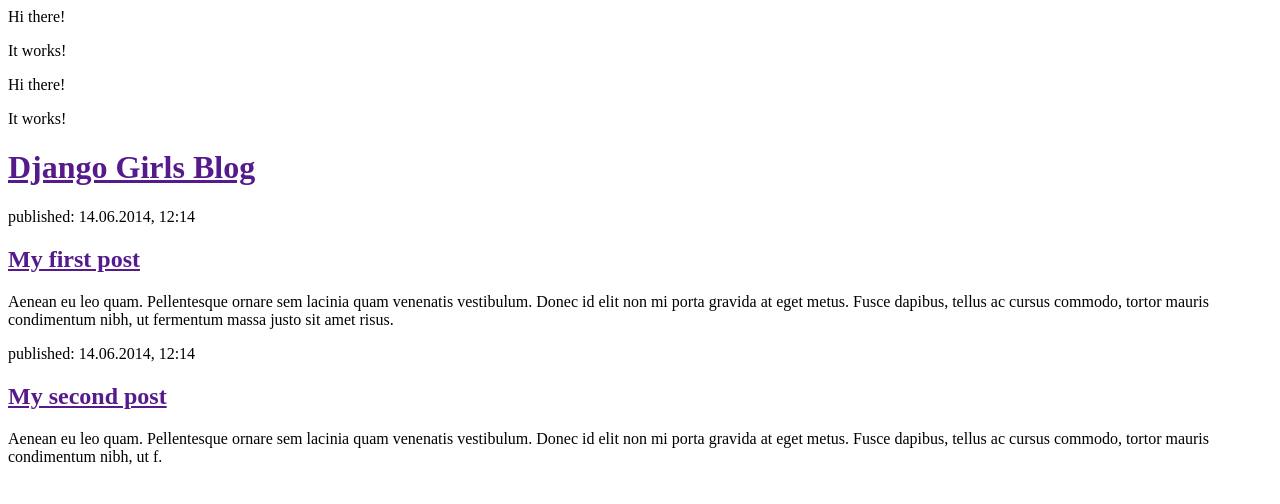
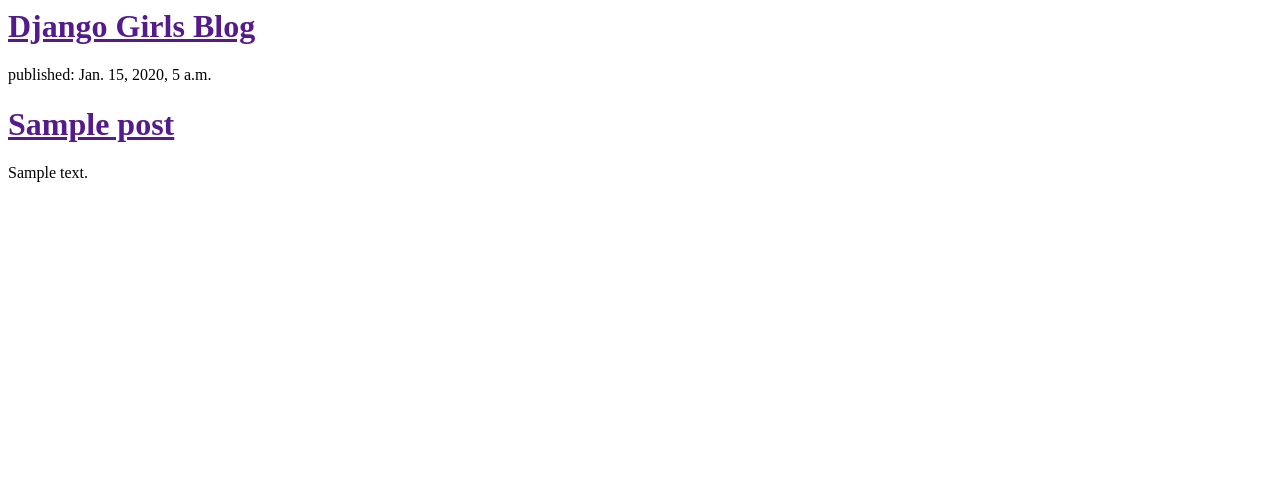
Before and after one commit to qveenimani890/myfirst-blog, a Django app: template blog/templates/blog/post_list.html in a window 1280 px wide. Shown: the top 504 px of the page. Run offline with Django 3.2, Linux system fonts and the light colour scheme; the template is opened without the code that fills it: values that come from a table or form of the project are taken from there, others are empty; tables that the repository leaves empty hold one stand-in row (values such as "Sample post").

Commit message:
Modified templates to display posts from database.

```diff
--- a/blog/templates/blog/post_list.html
+++ b/blog/templates/blog/post_list.html
@@ -1,16 +1,4 @@
-<html>
-    <p>Hi there!</p>
-    <p>It works!</p>
-</html>
-<html>
-    <head>
-        <title>Ola's blog</title>
-    </head>
-    <body>
-        <p>Hi there!</p>
-        <p>It works!</p>
-    </body>
-</html>
+
 <html>
     <head>
         <title>Django Girls blog</title>
@@ -20,15 +8,12 @@
             <h1><a href="">Django Girls Blog</a></h1>
         </div>
 
-        <div>
-            <p>published: 14.06.2014, 12:14</p>
-            <h2><a href="">My first post</a></h2>
-            <p>Aenean eu leo quam. Pellentesque ornare sem lacinia quam venenatis vestibulum. Donec id elit non mi porta gravida at eget metus. Fusce dapibus, tellus ac cursus commodo, tortor mauris condimentum nibh, ut fermentum massa justo sit amet risus.</p>
-        </div>
+    {% for post in posts %}
+      <div>
+          <p>published: {{ post.published_date }}</p>
+          <h1><a href="">{{ post.title }}</a></h1>
+          <p>{{ post.text|linebreaksbr }}</p>
+      </div>
+  {% endfor %}
 
-        <div>
-            <p>published: 14.06.2014, 12:14</p>
-            <h2><a href="">My second post</a></h2>
-            <p>Aenean eu leo quam. Pellentesque ornare sem lacinia quam venenatis vestibulum. Donec id elit non mi porta gravida at eget metus. Fusce dapibus, tellus ac cursus commodo, tortor mauris condimentum nibh, ut f.</p>
-        </div>
     </body>
```
Also changed, not shown: blog/views.py (+5 -2 lines).
